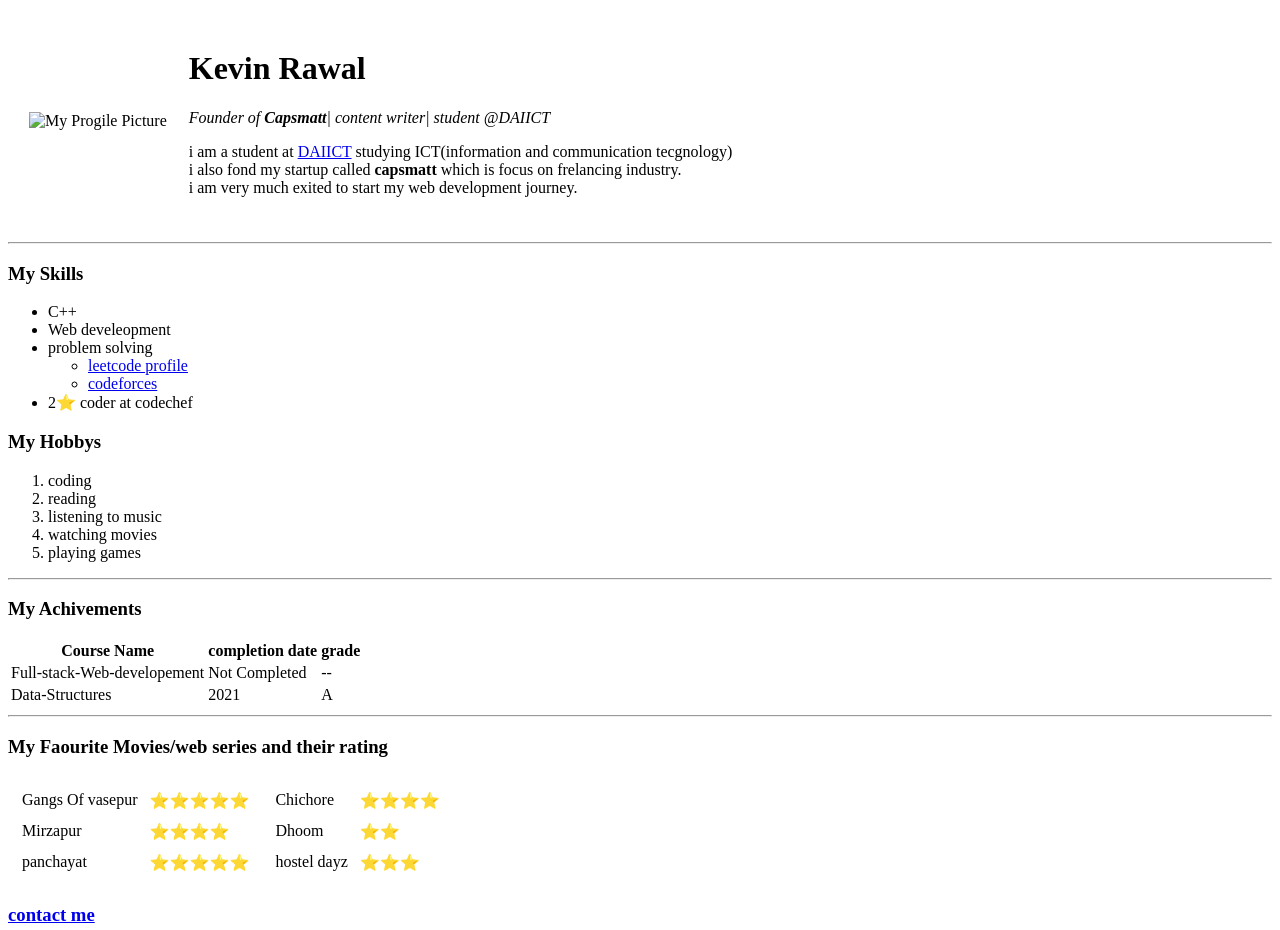
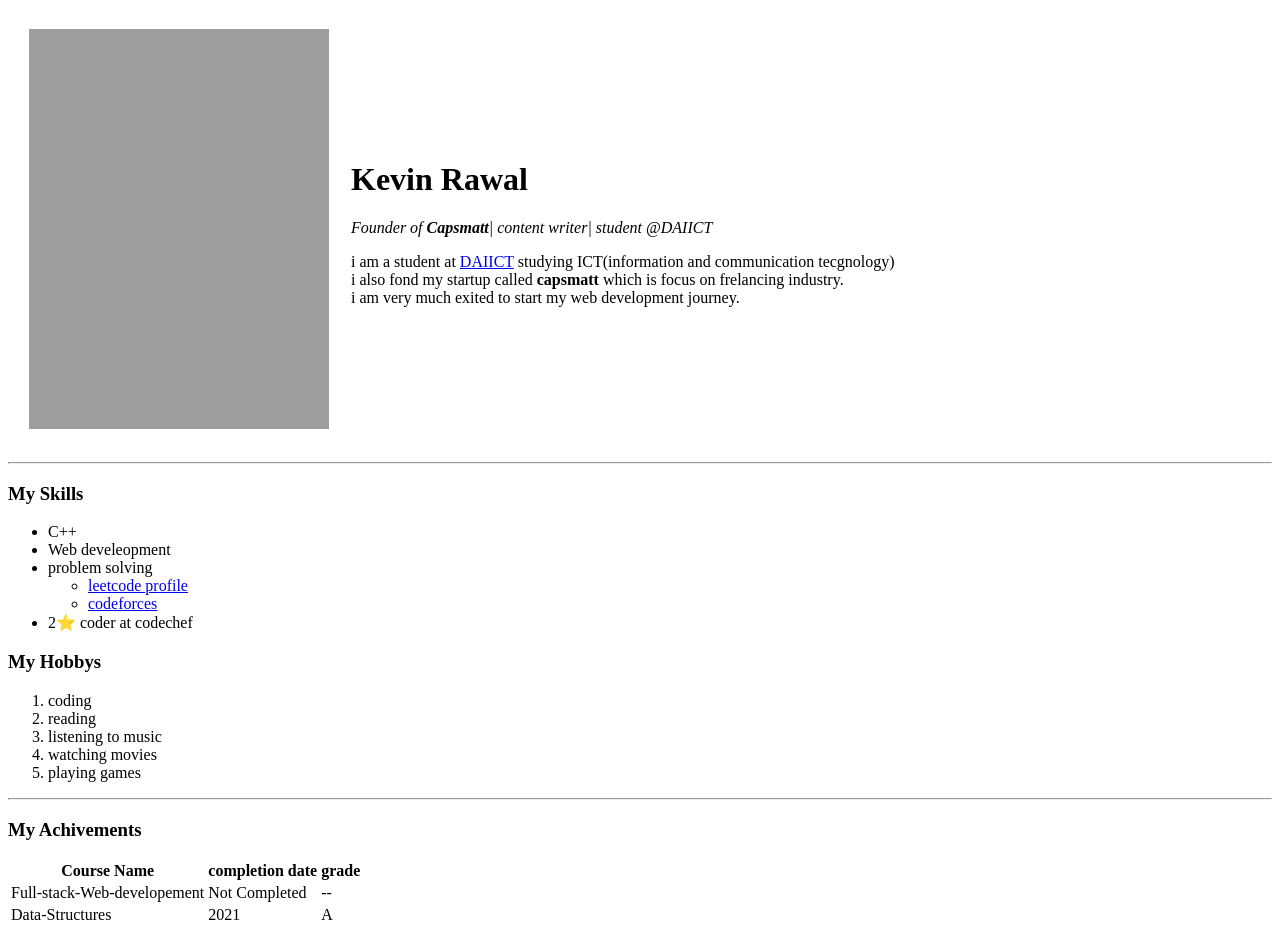
Before and after one commit to kevinrawal/Full-stack-Developement-course-project-01, a plain HTML site: page index.html in a window 1280 px wide. Shown: the top 930 px of the page. Drawn offline with Linux system fonts and the light colour scheme; the site is published under a folder, as on GitHub Pages, so addresses that start at the root find nothing.

Commit message:
change /content/img to content/img

```diff
--- a/index.html
+++ b/index.html
@@ -12,7 +12,7 @@
     <table cellspacing="20">
         <tr>
             <td>
-                <img src="/content/Kevin's photo.jpg" alt="My Progile Picture" width="300px" height="400px">
+                <img src="content/Kevin's photo.jpg" alt="My Progile Picture" width="300px" height="400px">
             </td>
             <td>
                 <h1>Kevin Rawal</h1>
```
